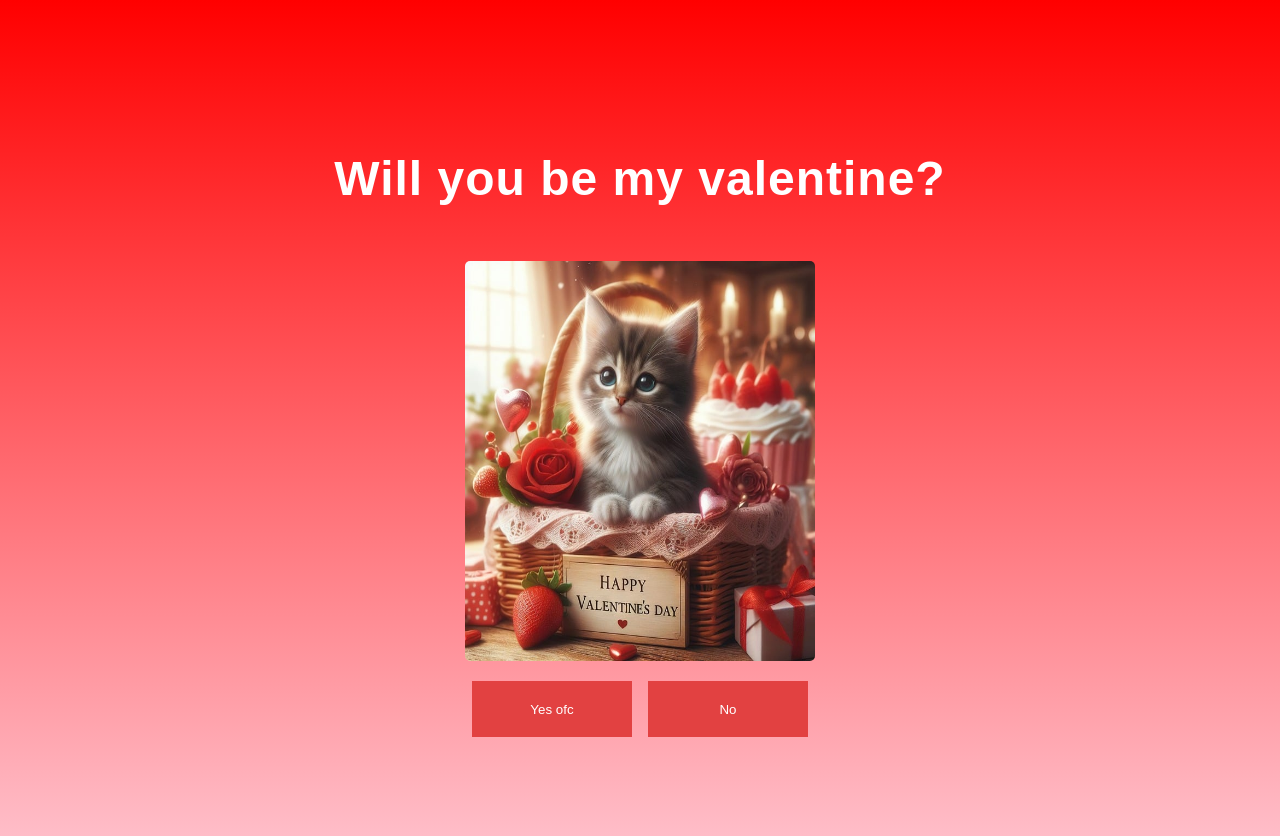
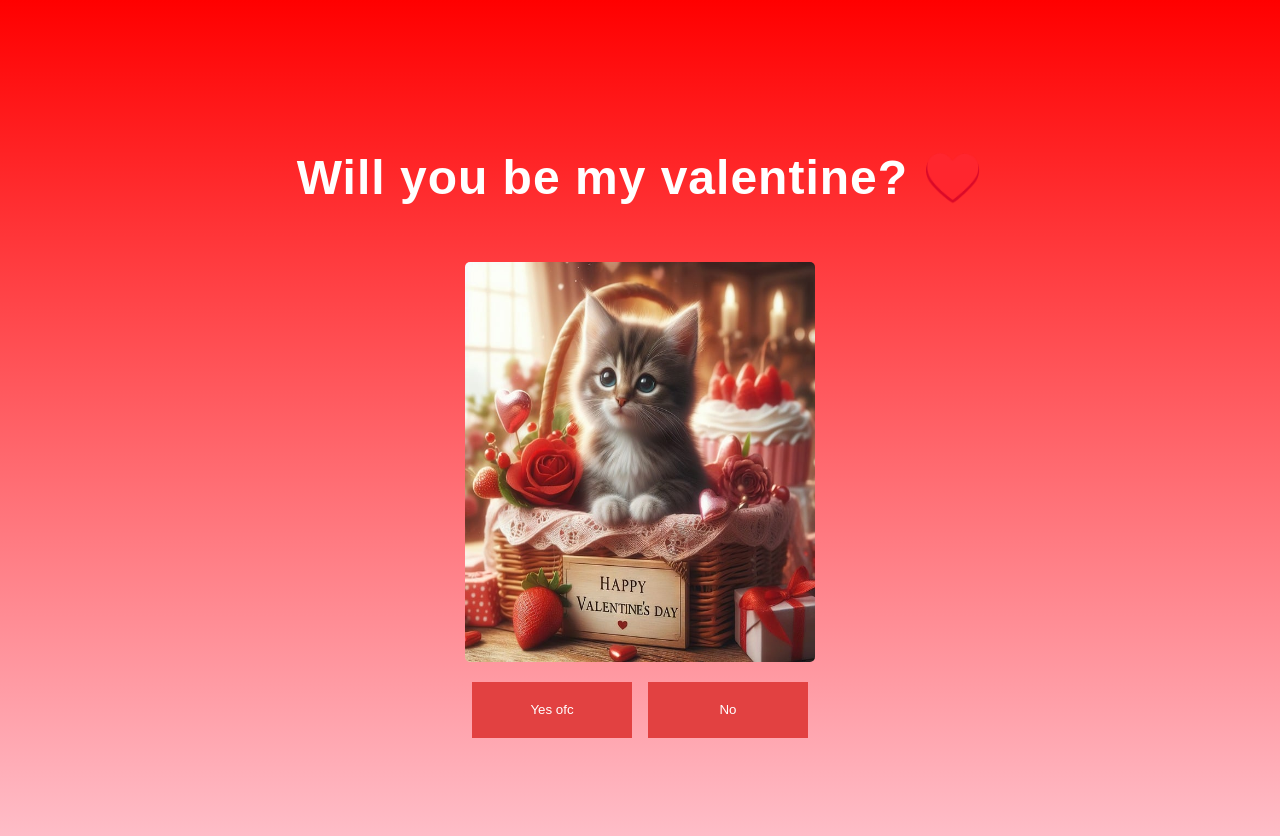
Before and after one commit to Albatraoz12/valentine, a React (Vite) app: page / in a window 1280 px wide. Shown: the top 836 px of the page. Built offline with nearby package versions, Linux system fonts and the light colour scheme.

Commit message:
add state as text and display diffrent titles

```diff
--- a/src/App.jsx
+++ b/src/App.jsx
@@ -4,10 +4,11 @@ import './App.css';
 function App() {
   const [count, setCount] = useState(0);
   const [valentine, setValentine] = useState(false);
+  const [title, setTitle] = useState('Will you be my valentine? ♥️');
 
   return (
     <section>
-      <h1>Will you be my valentine?</h1>
+      <h1>{title}</h1>
       {valentine ? (
         <img src='/images/Cat_Dance.gif' alt='dancing cat gif' />
       ) : (
@@ -27,6 +28,7 @@ function App() {
           onClick={() => {
             setValentine(true);
             setCount(0);
+            setTitle('Yiipiie i luv you! ♥️♥️♥️♥️♥️');
           }}
         >
           Yes ofc
@@ -37,6 +39,7 @@ function App() {
           onClick={() => {
             setCount(count + 5);
             setValentine(false);
+            setTitle('What do you mean No?! 💔💔💔💔💔💔💔💔');
           }}
         >
           No
```
